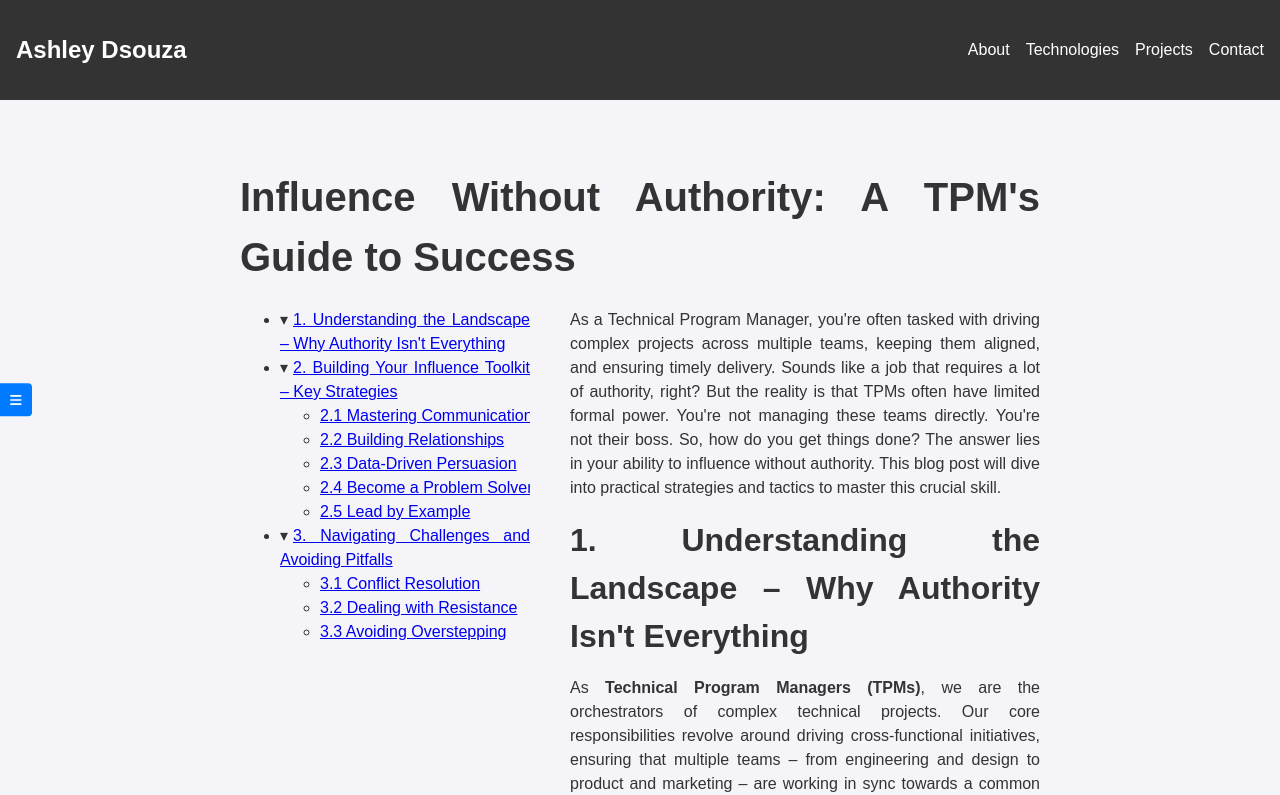
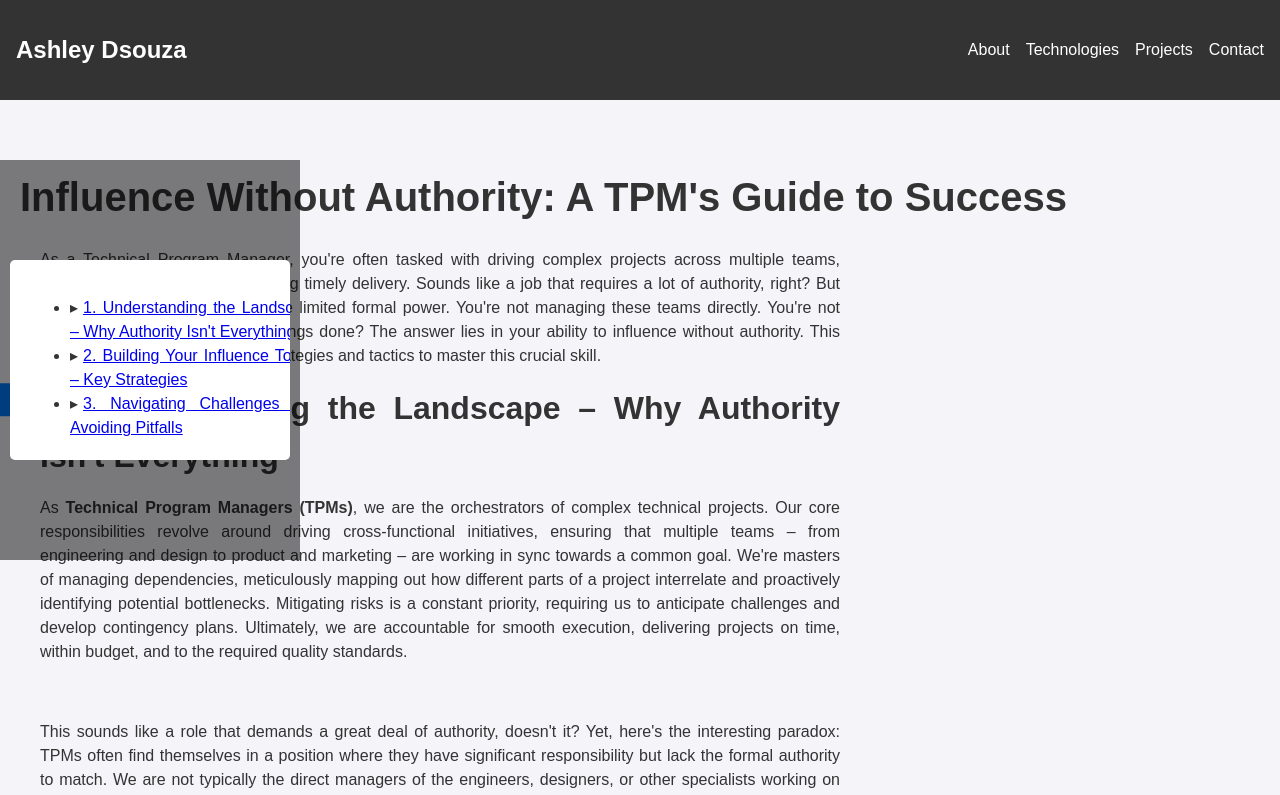
Before and after one commit to ashleybdsouza/tpm-blog, a React (Create React App) app: page /tpm-blog/post/1 in a window 1280 px wide. Shown: the top 795 px of the page. Built offline with nearby package versions, Linux system fonts and the light colour scheme.

Commit message:
Fixed TOC styling on desktop

```diff
--- a/src/components/Post.js
+++ b/src/components/Post.js
@@ -22,7 +22,9 @@ function Post({ post }) {
   // State for modal visibility
   const [showTocModal, setShowTocModal] = useState(false);
   // State for desktop TOC visibility
-  const [showDesktopToc, setShowDesktopToc] = useState(true);
+  const [showDesktopToc, setShowDesktopToc] = useState(false); // Initially closed on desktop
+  // State to manage the open/closed state of each details element
+  const [openDetails, setOpenDetails] = useState({});
 
   // Ref for the modal content
   const modalContentRef = useRef(null);
@@ -42,16 +44,13 @@ function Post({ post }) {
     setShowTocModal(!showTocModal);
   };
 
-  const handleSummaryClick = (event) => {
-    // Prevent navigation if a details element is being opened or closed
-    if (event.target.tagName === "SUMMARY") {
+  const handleSummaryClick = (event, sectionId) => {
     event.preventDefault();
-      // Find the corresponding details element and toggle its open state
-      const detailsElement = event.target.closest("details");
-      if (detailsElement) {
-        detailsElement.open = !detailsElement.open;
-      }
-    }
+    // Toggle the open state for the clicked section
+    setOpenDetails((prevOpenDetails) => ({
+      ...prevOpenDetails,
+      [sectionId]: !prevOpenDetails[sectionId],
+    }));
   };
 
   // Close modal when clicking outside of it
@@ -81,6 +80,31 @@ function Post({ post }) {
     }
   };
 
+  // Function to close the desktop TOC
+  const closeDesktopToc = () => {
+    setShowDesktopToc(false);
+  };
+
+  useEffect(() => {
+    const handleClickOutside = (event) => {
+      if (
+        showDesktopToc &&
+        modalContentRef.current &&
+        !modalContentRef.current.contains(event.target)
+      ) {
+        closeDesktopToc();
+      }
+    };
+
+    if (!isMobile) {
+      document.addEventListener("mousedown", handleClickOutside);
+    }
+
+    return () => {
+      document.removeEventListener("mousedown", handleClickOutside);
+    };
+  }, [showDesktopToc, isMobile]);
+
   return (
     <div className="post-container">
       <h1>{post.title}</h1>
@@ -90,7 +114,7 @@ function Post({ post }) {
         <ul className="table-of-contents non-sticky-toc">
           {toc.map((section) => (
             <li key={section.id}>
-              <details open>
+              <details open={openDetails[section.id]}>
                 <summary
                   onClick={(event) => handleSummaryClick(event, section.id)}
                 >
@@ -138,8 +162,8 @@ function Post({ post }) {
           </div>
         )}
 
-        {/* TOC Modal */}
-        {isMobile && showTocModal && (
+        {/* TOC Modal for mobile and desktop*/}
+        {(isMobile || !showDesktopToc) && showTocModal && (
           <div className="toc-modal" onClick={handleModalClick}>
             <div className="toc-modal-content" ref={modalContentRef}>
               <button className="close-modal" onClick={toggleTocModal}>
@@ -148,7 +172,7 @@ function Post({ post }) {
               <ul className="table-of-contents">
                 {toc.map((section) => (
                   <li key={section.id}>
-                    <details open>
+                    <details open={openDetails[section.id]}>
                       <summary
                         onClick={(event) =>
                           handleSummaryClick(event, section.id)
@@ -198,14 +222,25 @@ function Post({ post }) {
           </button>
         )}
 
-        {/* Sticky TOC for desktop */}
-        {!isMobile && showDesktopToc && (
-          <ul className="table-of-contents sticky-toc">
+        {/* TOC for desktop (modal) */}
+        {!isMobile && (
+          <div
+            className={`toc-modal ${showDesktopToc ? "show" : ""}`}
+            onClick={(e) => {
+              if (e.target.classList.contains('toc-modal')) {
+                closeDesktopToc();
+              }
+            }}
+          >
+            <div className="toc-modal-content" ref={modalContentRef}>
+              <ul className="table-of-contents">
                 {toc.map((section) => (
                   <li key={section.id}>
-                <details open>
+                    <details open={openDetails[section.id]}>
                       <summary
-                    onClick={(event) => handleSummaryClick(event, section.id)}
+                        onClick={(event) => {
+                          handleSummaryClick(event, section.id);
+                        }}
                       >
                         <a
                           href={`#${section.id}`}
@@ -238,6 +273,8 @@ function Post({ post }) {
                   </li>
                 ))}
               </ul>
+            </div>
+          </div>
         )}
 
         <div className="post-content">
--- a/src/styles/App.css
+++ b/src/styles/App.css
@@ -195,47 +195,55 @@ body {
 }
 
 /* Content Wrapper Styles */
+.post-container {
+    display: flex;
+    flex-direction: column; /* Stack elements vertically */
+    max-width: 800px;
+    margin: 20px auto;
+    padding: 20px;
+    text-align: justify;
+}
+
 .content-wrapper {
     display: flex;
-  transition: all 0.3s ease; /* Add transition for smooth effect */
+    transition: all 0.3s ease;
+    flex-direction: column; /* Default to column layout */
 }
 
 .post-content {
-  flex-grow: 1; /* Allow content to grow and take available space */
-  transition: max-width 0.3s ease; /* Add transition for smooth effect */
+    flex-grow: 1;
+    transition: max-width 0.3s ease;
 }
 
-/* Mobile Styles (Default) */
-.table-of-contents {
-  width: 100%; /* Make TOC full width on mobile */
+/* Non-Sticky TOC for both Mobile and Desktop */
+.table-of-contents.non-sticky-toc {
+    margin-top: 20px;
+    margin-bottom: 20px;
 }
 
-.table-of-contents.non-sticky-toc {
-  margin-bottom: 20px; /* Add some space below the non-sticky TOC */
+.table-of-contents a:hover {
+    text-decoration: underline;
 }
 
 .table-of-contents li details > summary {
     list-style: none;
-  width: 100%; /* Make summary full width */
-  display: block; /* Ensure summary takes up full width */
-  cursor: pointer; /* Add a pointer cursor to indicate clickability */
+    width: 100%;
+    display: block;
+    cursor: pointer;
 }
 
-/* Style for the default open state */
 .table-of-contents li details[open] > summary {
-  list-style: none; /* Hide the default arrow */
+    list-style: none;
 }
 
-/* Style for the open state */
 .table-of-contents li details[open] > summary::before {
-  content: "▾"; /* Downward arrow when open */
+    content: "▾";
     margin-right: 5px;
     display: inline-block;
 }
 
-/* Style for the closed state */
 .table-of-contents li details > summary::before {
-  content: "▸"; /* Right-pointing arrow when closed */
+    content: "▸";
     margin-right: 5px;
     display: inline-block;
 }
@@ -247,19 +255,19 @@ body {
     left: 20px;
     width: 40px;
     height: 40px;
-  background-color: #007bff; /* Example color - customize as needed */
+    background-color: #007bff;
     color: #fff;
     border-radius: 50%;
     display: flex;
     justify-content: center;
     align-items: center;
     cursor: pointer;
-  z-index: 1000; /* Ensure it stays on top */
-  box-shadow: 2px 2px 5px rgba(0, 0, 0, 0.2); /* Optional: Add a subtle shadow */
+    z-index: 1000;
+    box-shadow: 2px 2px 5px rgba(0, 0, 0, 0.2);
 }
 
 .floating-toc-icon:hover {
-  background-color: #0056b3; /* Example hover color - customize as needed */
+    background-color: #0056b3;
 }
 
 /* TOC Modal Styles */
@@ -269,11 +277,11 @@ body {
     left: 0;
     width: 100%;
     height: 100%;
-  background-color: rgba(0, 0, 0, 0.5); /* Semi-transparent background */
+    background-color: rgba(0, 0, 0, 0.5);
     display: flex;
     justify-content: center;
     align-items: center;
-  z-index: 1000; /* Ensure it's on top */
+    z-index: 1000;
 }
 
 .toc-modal-content {
@@ -282,7 +290,7 @@ body {
     border-radius: 5px;
     max-width: 80%;
     max-height: 80%;
-  overflow-y: auto; /* Make the modal content scrollable if it overflows */
+    overflow-y: auto;
 }
 
 .close-modal {
@@ -298,47 +306,31 @@ body {
 /* Larger Screen Styles (Tablet and Desktop) */
 @media (min-width: 768px) {
     .content-wrapper {
-    justify-content: flex-start; /* Align content to the left */
+        flex-direction: row; /* Switch to row layout for desktop */
+        justify-content: flex-start;
     }
 
-  .content-wrapper.full-width {
-    justify-content: center; /* Center content when TOC is hidden */
+    .post-container {
+        max-width: none; /* Allow the container to expand */
     }
 
     .content-wrapper.full-width .post-content {
-    max-width: 800px; /* Allow content to take full width when TOC is hidden */
+        max-width: 800px;
     }
 
     .post-content {
-    flex-grow: 1;
-    max-width: calc(
-      100% - 250px - 80px
-    ); /* Adjust based on TOC width, button width, and desired margins */
+        max-width: 100%; /* Adjust as needed */
         margin-left: 20px;
-    transition: max-width 0.3s ease;
     }
 
-  .sticky-toc {
-    position: sticky;
-    width: 250px; /* Add fixed width for desktop */
-    overflow-x: auto;
-    top: 20px;
-    align-self: flex-start;
-    margin-right: 20px;
-  }
-
-  /* TOC inside modal should display correctly on larger screens */
-  .toc-modal-content .table-of-contents {
-    width: auto;
-    white-space: normal;
+    .table-of-contents.non-sticky-toc {
+        margin-top: 0;
     }
 
     .table-of-contents {
-    width: auto;
-  }
-
-  .table-of-contents ul {
-    width: max-content;
+        width: 250px;
+        margin-right: 20px;
+        margin-bottom: 0;
     }
 
     .toggle-desktop-toc {
@@ -366,9 +358,7 @@ body {
         font-size: 20px;
     }
 
-  /* Hide floating icon and modal on desktop */
-  .floating-toc-icon,
-  .toc-modal {
+    .floating-toc-icon {
         display: none;
     }
 }
@@ -376,3 +366,22 @@ body {
 .preserve-newlines {
     white-space: pre-wrap;
 }
+
+/* Larger Screen Styles (Tablet and Desktop) */
+@media (min-width: 768px) {
+    .toc-modal {
+        position: fixed;
+        top: 20%;
+        left: 0;
+        width: 300px;
+        height: 50%;
+        background-color: rgba(0, 0, 0, 0.5);
+        z-index: 1000;
+        transition: transform 0.3s ease-out;
+        transform: translateX(-100%);
+    }
+
+    .toc-modal.show {
+        transform: translateX(0);
+    }
+}
```
Lines whose indentation alone changed are shown as unchanged.
